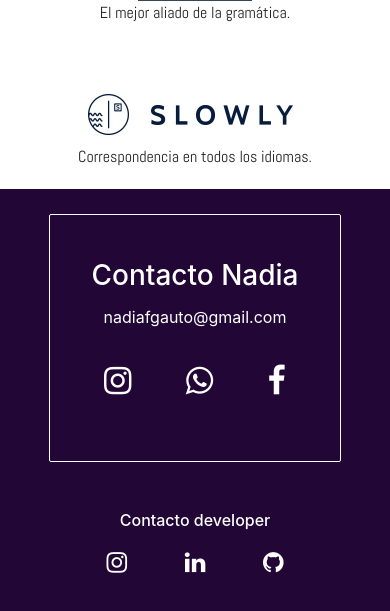
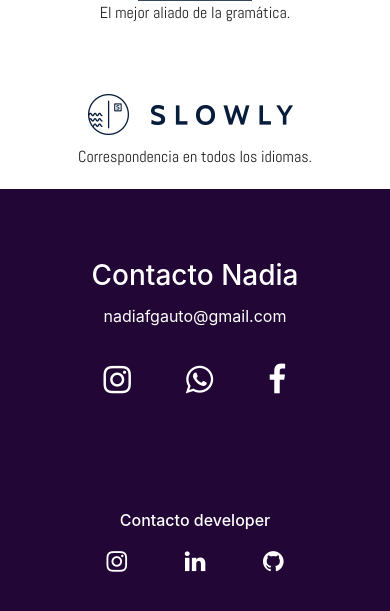
Before and after one commit to rodriguezcravero/nadiafgauto, a PHP site: page /nadia.html in a window 390 px wide. Shown: the part 5182-5793 px from the top of the page. Run offline with PHP 8.4, Linux system fonts and the light colour scheme; some web fonts are replaced.

Commit message:
proyecto Nadia

```diff
--- a/estilos.css
+++ b/estilos.css
@@ -611,8 +611,8 @@ nav,
     width: 75%;
     margin: auto;
     font-size: 1em;
-    /* border: 1px solid white;
-    border-radius: 2px; */
+    border: 0px solid white;
+    border-radius: 0px;
     /* display: flex;
     flex-direction: column;
     justify-content: space-between;
```
